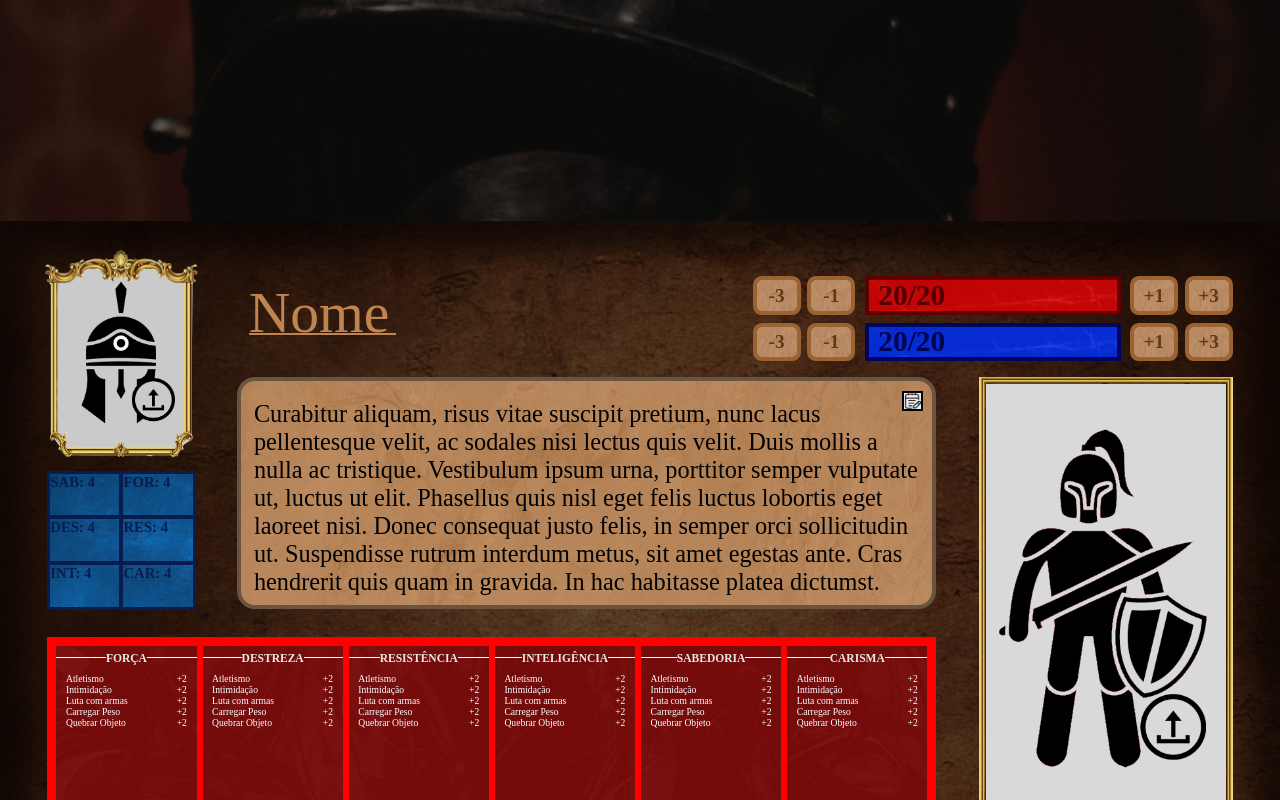
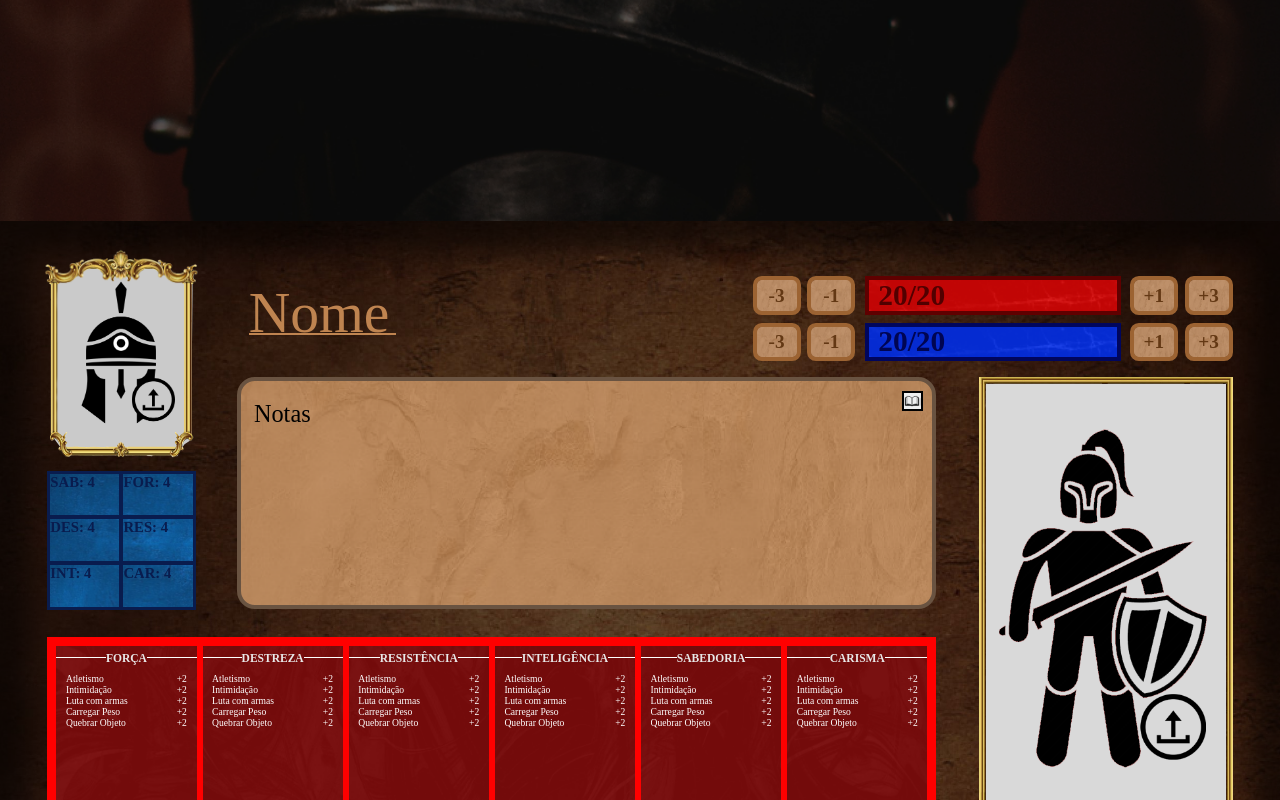
Before and after one commit to potuwer/projeto-TTPRG-Ficha, a plain HTML site: page Code/Ficha.html in a window 1280 px wide. Both pictures are taken after a click on the button 912 px from the left and 936 px from the top of the page. Shown: the part 536-1336 px from the top of the page. Drawn offline with Linux system fonts and the light colour scheme; a web font is replaced by a local one.

Commit message:
Criação das funcionalidade da desrição

```diff
--- a/Code/Ficha.html
+++ b/Code/Ficha.html
@@ -12,6 +12,7 @@
 
     <script type="module" src="./javascript/porImagemNaTela.js" defer></script>
     <script type="module" src="./javascript/barra.js" defer></script>
+    <script type="module" src="./javascript/descricao.js" defer></script>
 
     <!-- FONTES -->
     <link rel="preconnect" href="https://fonts.googleapis.com" />
@@ -131,18 +132,11 @@
 
         <div class="container-descricao">
           <p class="texto" contenteditable="true" spellcheck="false">
-            Curabitur aliquam, risus vitae suscipit pretium, nunc lacus
-            pellentesque velit, ac sodales nisi lectus quis velit. Duis mollis a
-            nulla ac tristique. Vestibulum ipsum urna, porttitor semper
-            vulputate ut, luctus ut elit. Phasellus quis nisl eget felis luctus
-            lobortis eget laoreet nisi. Donec consequat justo felis, in semper
-            orci sollicitudin ut. Suspendisse rutrum interdum metus, sit amet
-            egestas ante. Cras hendrerit quis quam in gravida. In hac habitasse
-            platea dictumst. Vivamus rhoncus at diam quis ultricies. Praesent
-            malesuada mollis tortor, vel ultrices tortor interdum nec. Donec
-            maximus dapibus neque nec commodo.
+            Descrição
           </p>
-          <p class="notas" contenteditable="true" spellcheck="false">secreto</p>
+          <p class="notas none" contenteditable="true" spellcheck="false">
+            Notas
+          </p>
           <button></button>
         </div>
 
--- a/Code/css/stylesheet.css
+++ b/Code/css/stylesheet.css
@@ -9,6 +9,10 @@ body {
 body::-webkit-scrollbar {
   /*Deixando scrollbar lateral invisivel*/
   width: 0;
+}
+
+.none {
+  display: none;
 }
 
 /*                                           IMAGEM PRINCIPAL*/
@@ -360,21 +364,13 @@ body::-webkit-scrollbar {
   background: rgba(0, 0, 0, 0);
 }
 
-.container-descricao .descricao {
-  display: block;
-}
-
-.container-descricao .notas {
-  display: none;
-}
 .container-descricao button {
   width: 1.6vw;
   height: 1.6vw;
   position: absolute;
   top: 0.75vw;
   right: 0.75vw;
-  background-image: url(/Code/assets/Icons/icon-notes.png);
-  background-size: cover;
+  background-size: contain;
   border: 0.16vw solid black;
   cursor: pointer;
 }
--- a/Code/javascript/barra.js
+++ b/Code/javascript/barra.js
@@ -1,7 +1,7 @@
 //Function que deleta a div pai de uma div que é pai de um botao: div > div > botaoX
 function deletar(div) {
-  const divPaiPopUp = div.parentNode;
-  divPaiPopUp.remove();
+  const divPai = div.parentNode;
+  divPai.remove();
 }
 
 //Cria um pop-up que pede o valor total da barra e o altera (futuramente imlementa mais utilidades pra barra)
--- /dev/null
+++ b/Code/javascript/descricao.js
@@ -0,0 +1,21 @@
+const botaoDescricao = document.querySelector(".container-descricao button");
+const descricao = document.querySelector(".texto");
+const notas = document.querySelector(".notas");
+
+botaoDescricao.style.backgroundImage = "url(/Code/assets/Icons/icon-notes.png)";
+let toogle = true;
+
+botaoDescricao.addEventListener("click", () => {
+  notas.classList.toggle("none");
+  descricao.classList.toggle("none");
+
+  if (toogle) {
+    botaoDescricao.style.backgroundImage =
+      "url(/Code/assets/Icons/icon-livro.png)";
+    toogle = false;
+  } else {
+    botaoDescricao.style.backgroundImage =
+      "url(/Code/assets/Icons/icon-notes.png)";
+    toogle = true;
+  }
+});
```
Also changed, not shown: Code/assets/Icons/icon-livro.png (added), img/Assets/Icon Livro.png (deleted).
